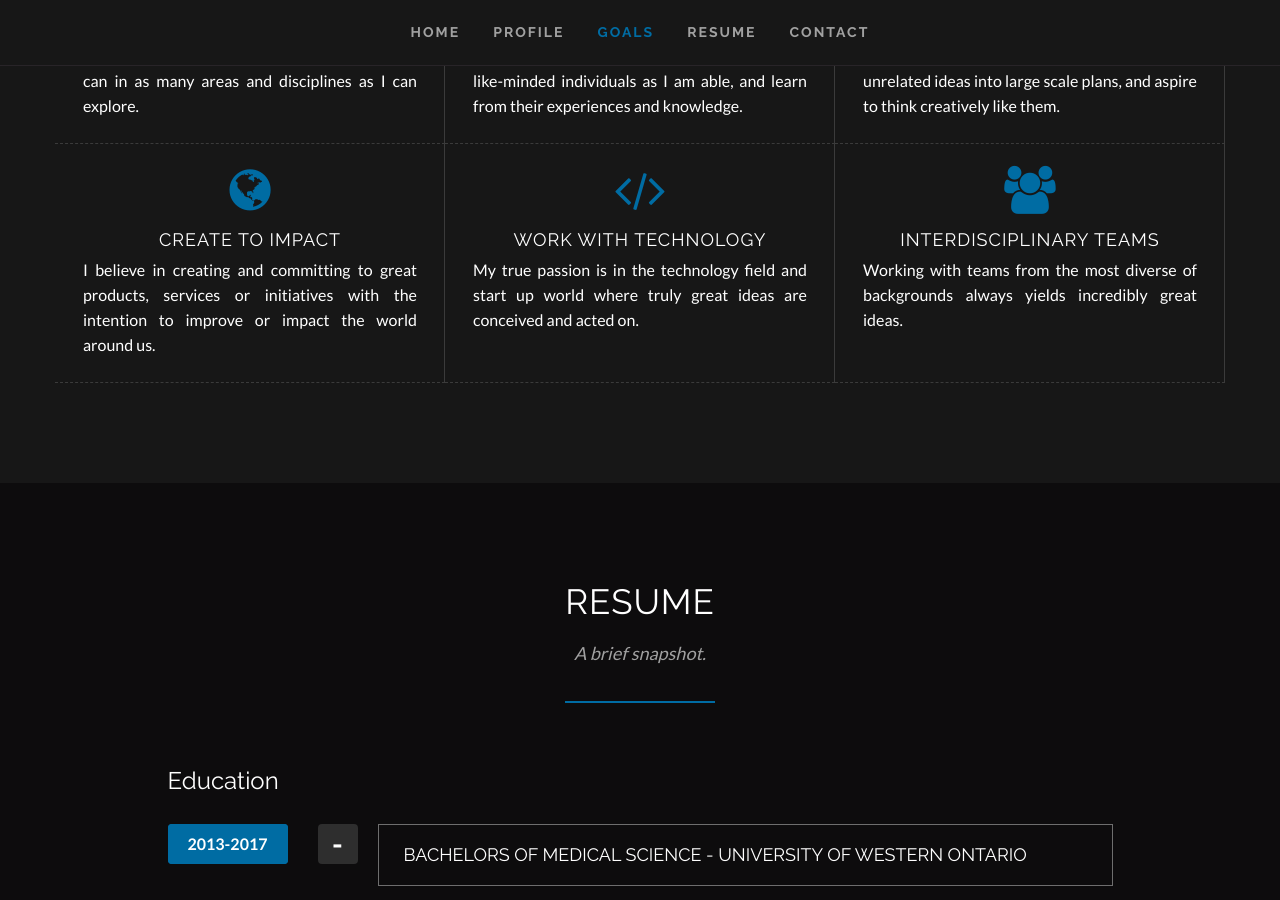
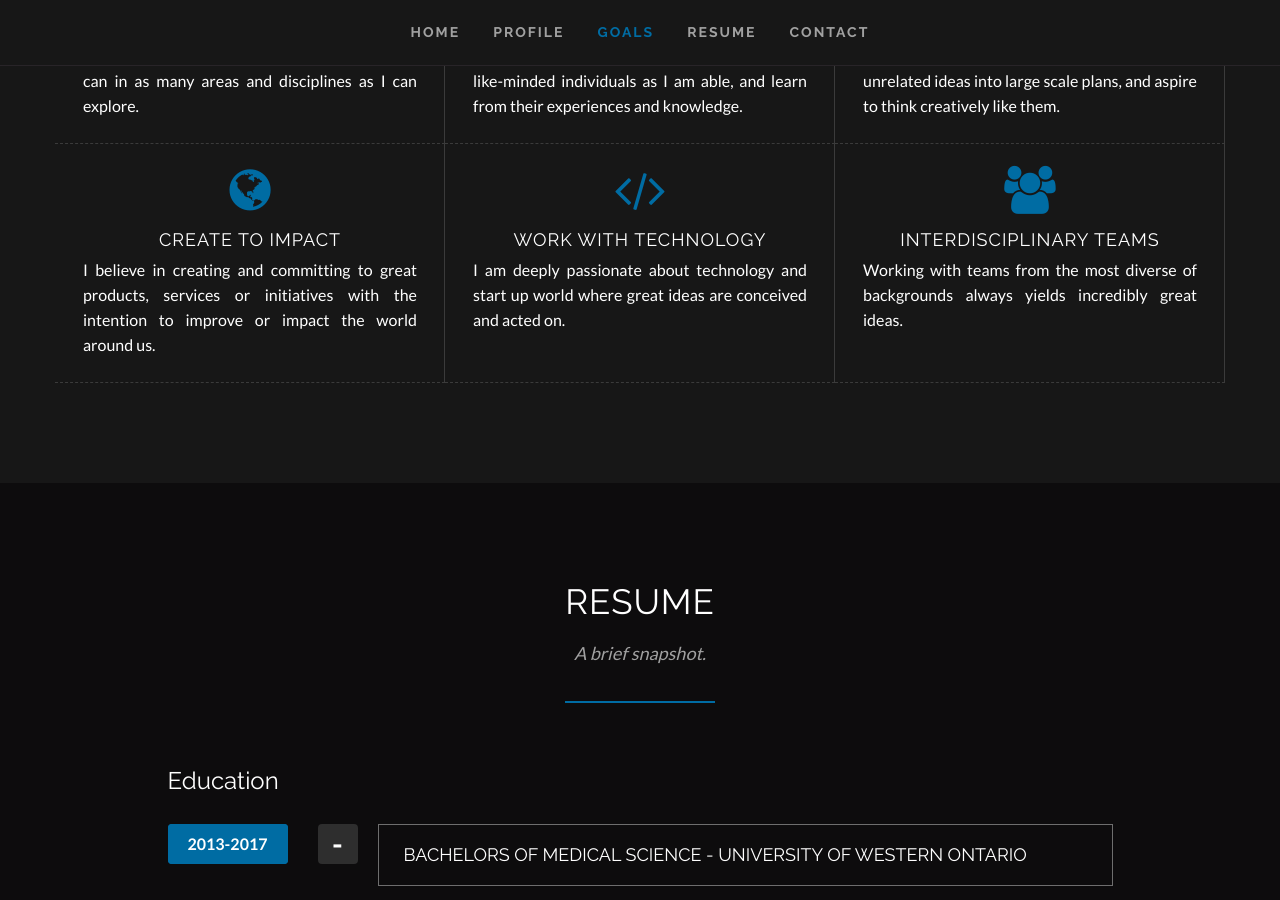
Before and after one commit to clearcareer/RobertSimoes, a Jekyll site: the page built from index.html, in a window 1280 px wide and 900 px high, scrolled down 1927 px. Built offline with Jekyll 4.4.1, drawn with Linux system fonts in a browser that asks for light colours; some web fonts are replaced.

Commit message:
Updated '/index.html' via CloudCannon

```diff
--- a/index.html
+++ b/index.html
@@ -26,7 +26,7 @@
     description: 'I believe in creating and committing to great products, services or initiatives with the intention to improve or impact the world around us.'
   - name: Work with Technology
     icon: code
-    description: My true passion is in the technology field and start up world where truly great ideas are conceived and acted on.
+    description: I am deeply passionate about technology and start up world where great ideas are conceived and acted on.
   - name: Interdisciplinary teams
     icon: group
     description: Working with teams from the most diverse of backgrounds always yields incredibly great ideas.
```
